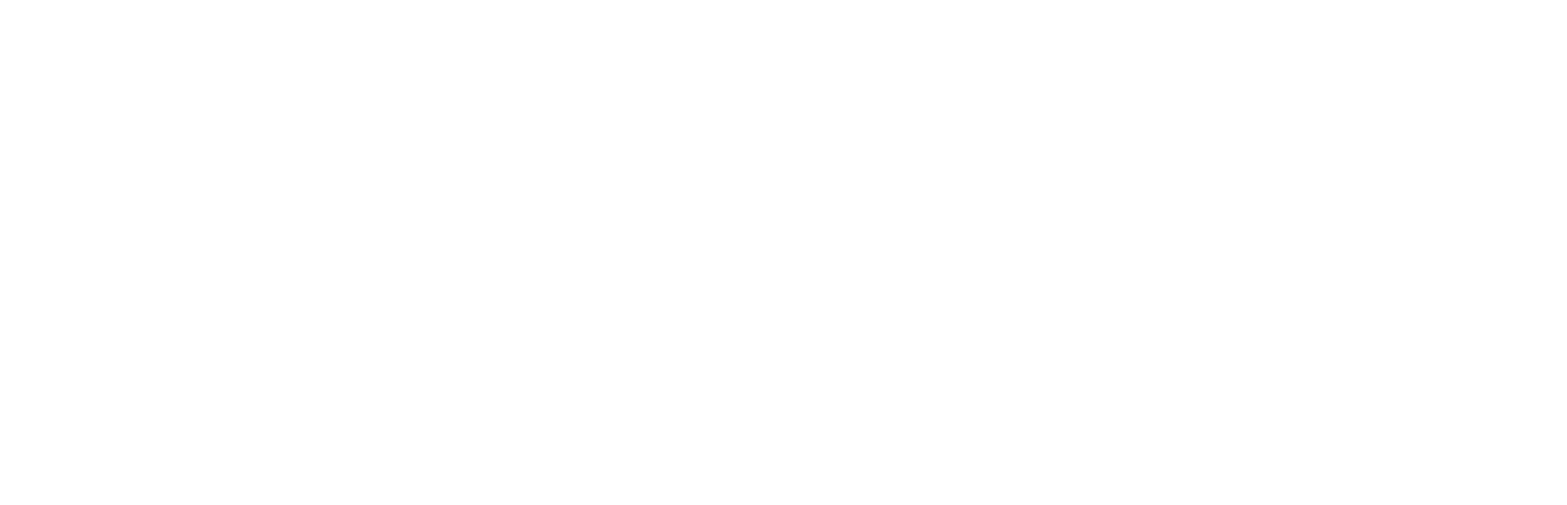
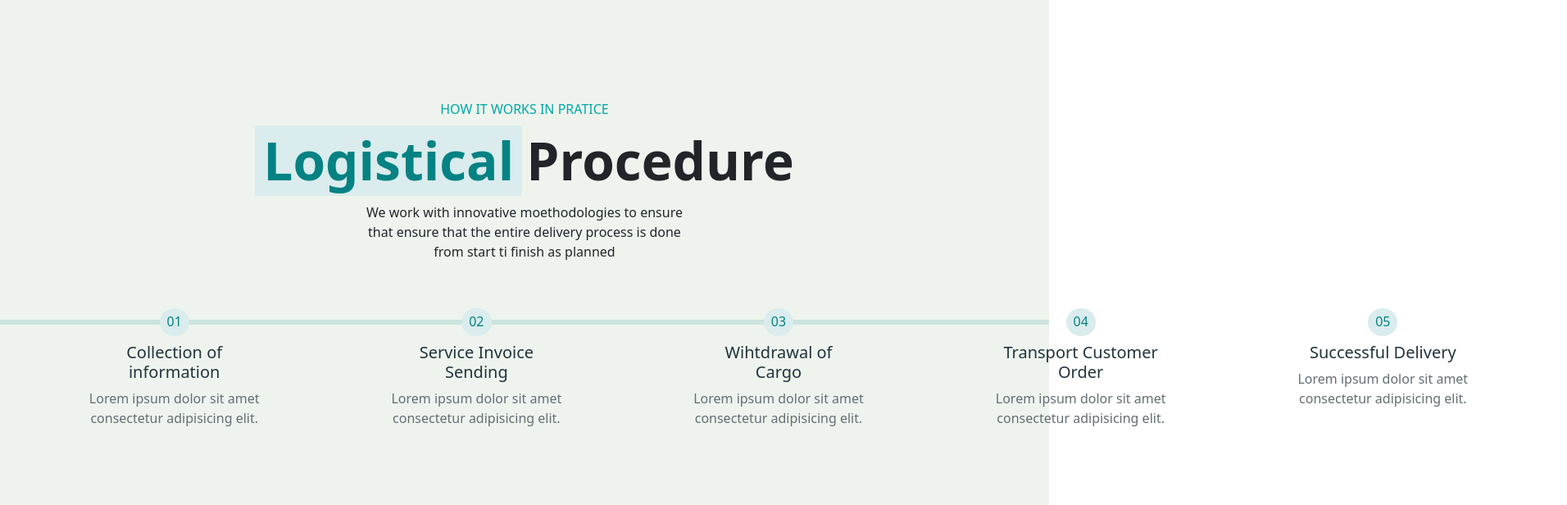
Before and after one commit to Gaki13/proj-html-vuejs, a Vue app: page / in a window 1280 px wide. Shown: the part 2860-3476 px from the top of the page at 82% size, 1912 px wide, since content can reach past the window. Before the commit the page ends 2851 px from the top, so only its background shows below. Built offline with nearby package versions, Linux system fonts and the light colour scheme.

Commit message:
aggiunta sezione procedure

```diff
--- a/src/assets/Style/__containers.scss
+++ b/src/assets/Style/__containers.scss
@@ -6,8 +6,13 @@
     margin: auto;
 };
 
-.container-fluid{
+.container-full{
     width: 100vw;
+}
+
+.container-large{
+    width: 118.75rem;
+    margin: auto;
 }
 
 .container-sm{
--- a/src/components/BaseMain/SectionProcedure.vue
+++ b/src/components/BaseMain/SectionProcedure.vue
@@ -1,6 +1,51 @@
 <template>
   <div class="section">
+    <div class="container-full">
+      <!-- sezione del titolo -->
+      <div class="row">
+        <div class="col-4"></div>
+        <div class="col-4 text-center d-flex flex-column align-items-center">
+          <p class="upper-title">how it works in pratice</p>
+          <div class="section-title">
+            <h2 class="boxed-title">Logistical</h2>
+            <h2>Procedure</h2>
+          </div>
+          <p>We work with innovative moethodologies to ensure that ensure that the entire delivery process is done from start ti finish as planned</p>
+        </div>
+      </div>
+      <!-- sezione della barra con le fasi del processo -->
+      <div class="line"></div>
+      <div class="container-large">
+        <div class="row justify-content-center gap-5">
+          <div class="col-2">
+            <h6>01</h6>
+            <h5>Collection of <br> information</h5>
+            <p>Lorem ipsum dolor sit amet consectetur adipisicing elit. </p>
+          </div>
+          <div class="col-2">
+            <h6>02</h6>
+            <h5>Service Invoice <br> Sending</h5>
+            <p>Lorem ipsum dolor sit amet consectetur adipisicing elit. </p>
+          </div>
+          <div class="col-2">
+            <h6>03</h6>
+            <h5>Wihtdrawal of <br> Cargo</h5>
+            <p>Lorem ipsum dolor sit amet consectetur adipisicing elit. </p>
+          </div>
+          <div class="col-2">
+            <h6>04</h6>
+            <h5>Transport Customer <br> Order</h5>
+            <p>Lorem ipsum dolor sit amet consectetur adipisicing elit. </p>
+          </div>
+          <div class="col-2">
+            <h6>05</h6>
+            <h5>Successful Delivery</h5>
+            <p>Lorem ipsum dolor sit amet consectetur adipisicing elit. </p>
+          </div>
+        </div>
+      </div>
 
+    </div>
   </div>
 </template>
 
@@ -11,5 +56,29 @@
 </script>
 
 <style lang="scss" scoped>
-
+  .container-full{
+    background-color: #eef4ed;
+    padding: 8.125rem 0 10rem;
+    .line{
+      border: 3px solid #cce3de;
+      margin-bottom: -20px;
+      margin-top: 3.4375rem;
+    }
+    .col-2{
+      text-align: center;
+      color: #646d75;
+      font-size: 1rem;
+      h6{
+        color: #058283;
+        background-color: #daeced;
+        padding: .4375rem .5625rem;
+        border-radius: 50%;
+        display: inline-block;
+      }
+      h5{
+        color: #21333e;
+        font-size: 1.25rem;
+      }
+    }
+  }
 </style>
```
